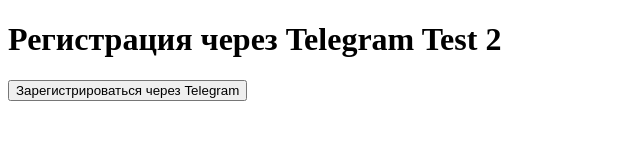
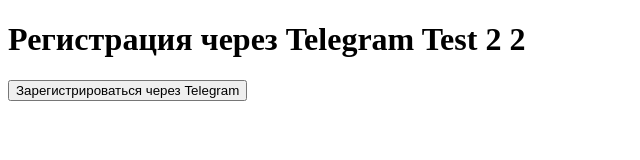
Before and after one commit to Fron4i/telegram_Bot_register_site, a website: page website/index.html in a window 1280 px wide. Shown: the full height of the page, 0-640 px from the left. Drawn offline with Linux system fonts and the light colour scheme.

Commit message:
test 2 2

```diff
--- a/website/index.html
+++ b/website/index.html
@@ -7,7 +7,7 @@
 	</head>
 	<body>
 		<div id="registration">
-			<h1>Регистрация через Telegram Test 2</h1>
+			<h1>Регистрация через Telegram Test 2 2</h1>
 			<button id="registerBtn">Зарегистрироваться через Telegram</button>
 		</div>
 		<div id="userInfo" style="display: none">
```
